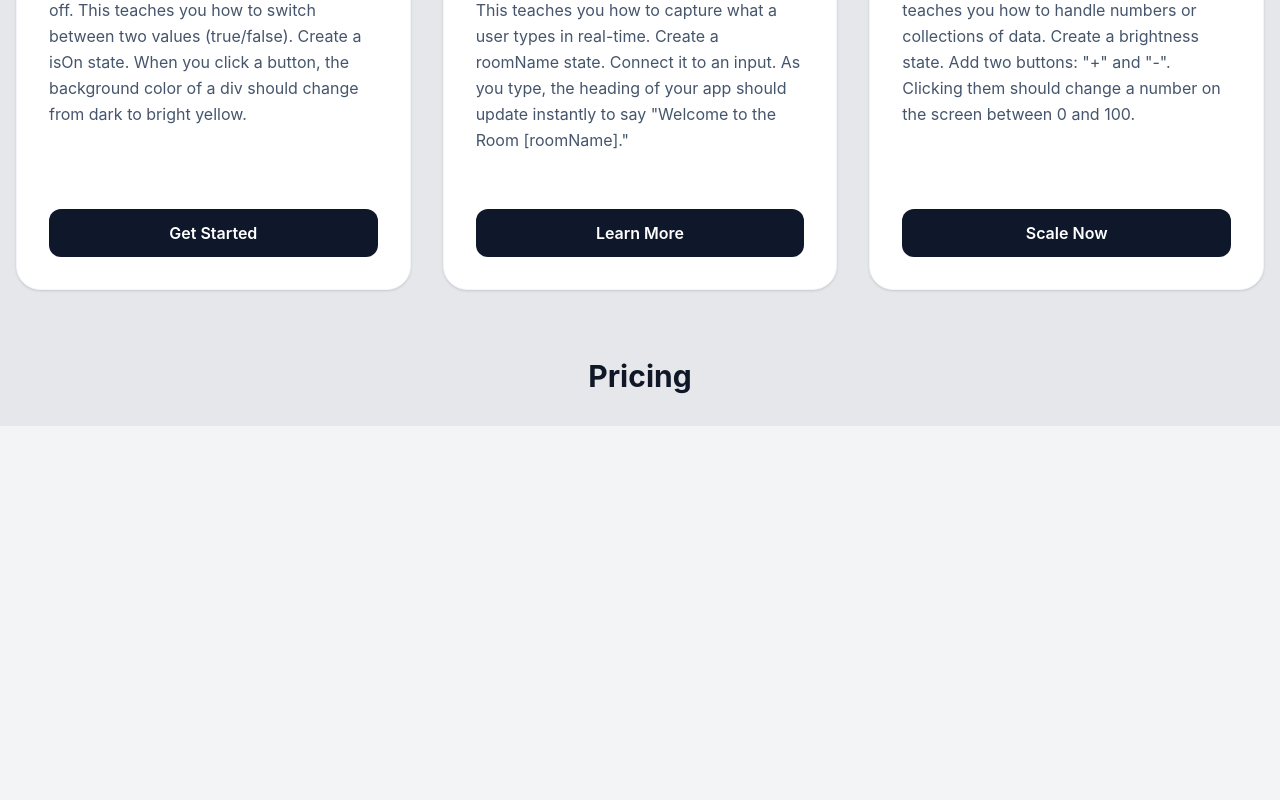
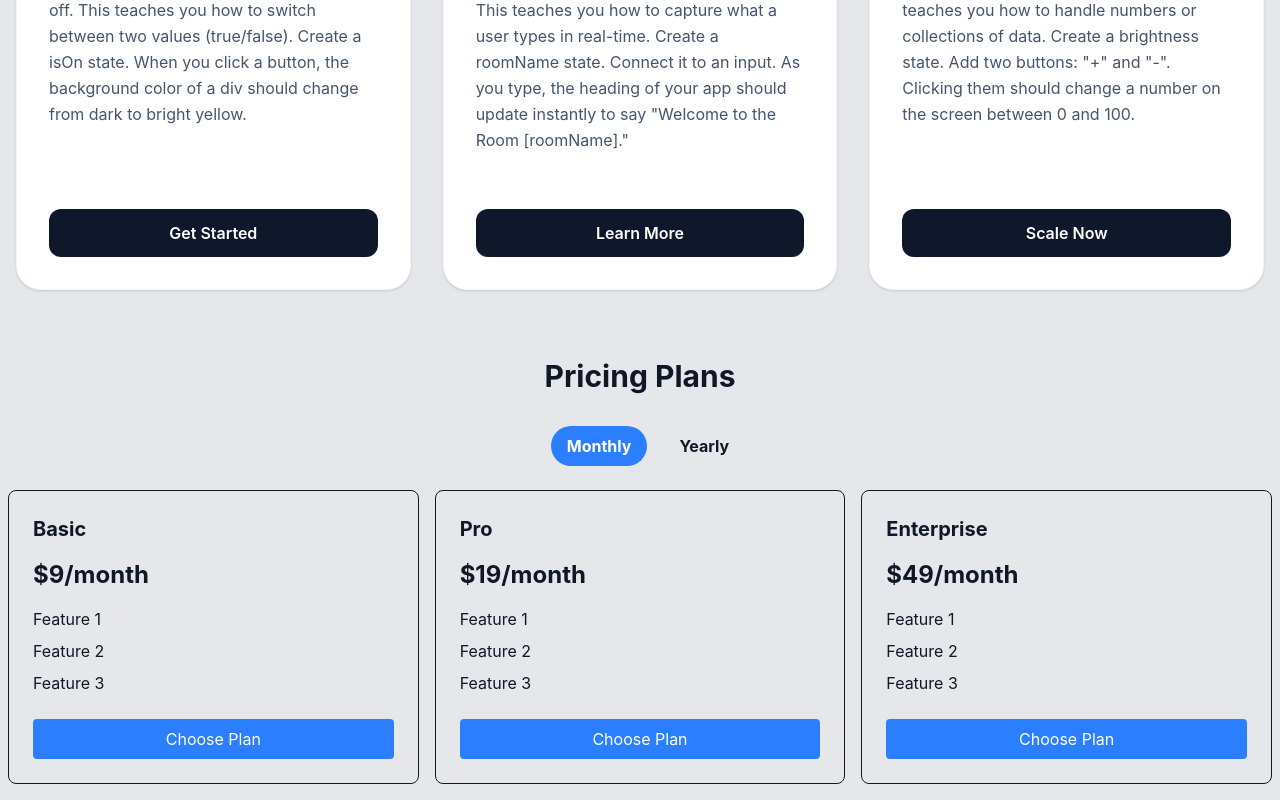
Before and after one commit to BesuHosiso/react-learning-journey, a React (Vite) app in the folder one-react-state/: page / in a window 1280 px wide. Shown: the part 634-1434 px from the top of the page. Before the commit the page ends 1060 px from the top, so only its background shows below. Built offline with nearby package versions, Linux system fonts and the light colour scheme.

Commit message:
feat(ui): add layout and styling to pricing component

```diff
--- a/one-react-state/src/components/pricing.jsx
+++ b/one-react-state/src/components/pricing.jsx
@@ -1,10 +1,35 @@
 import React from 'react'
+import { useState } from 'react'
+function Pricing() {
+  const [isYearly, setIsYearly] = useState(false);
+  const pricingPlans = [
+  { id: 1, name: "Basic", monthlyPrice: 9, yearlyPrice: 90 },
+  { id: 2, name: "Pro", monthlyPrice: 19, yearlyPrice: 190 },
+  { id: 3, name: "Enterprise", monthlyPrice: 49, yearlyPrice: 490 }
+];
 
-function Pricing() {
   return (
     <div>
-        <h1 className="text-3xl font-bold text-center mb-8">Pricing</h1>
-        <div className="grid grid-cols-1 md:grid-cols-2 lg:grid-cols-3 gap-8">
+        <h1 className="text-3xl font-bold text-center mb-8">Pricing Plans</h1>
+        <div className="flex justify-center mb-6 w-full">
+          <span onClick={() => setIsYearly(false)} className={isYearly ? "ml-4 cursor-pointer font-bold rounded-full py-2 px-4" : "ml-4 cursor-pointer font-bold rounded-full bg-blue-500 text-white py-2 px-4"}>Monthly</span>
+          <span onClick={() => setIsYearly(true)} className={isYearly ? "ml-4 cursor-pointer font-bold rounded-full bg-blue-500 text-white py-2 px-4" : "ml-4 cursor-pointer font-bold rounded-full py-2 px-4"}>Yearly</span>
+        </div>
+        <div className='grid grid-cols-1 md:grid-cols-3 gap-4 mt-6 px-4 md:px-2'>
+          {pricingPlans.map((plans) => {
+            return (
+              <div className='border rounded-lg p-6 mb-4 flex flex-col' key={plans.id}>
+                <h2 className='text-xl font-bold'>{plans.name}</h2>
+                <p className='text-2xl font-bold mt-4'>{isYearly ? `$${plans.yearlyPrice}/year` : `$${plans.monthlyPrice}/month`}</p>
+                <ul className='mt-4'>
+                  <li className='mb-2'>Feature 1</li>
+                  <li className='mb-2'>Feature 2</li>
+                  <li className='mb-2'>Feature 3</li>
+                </ul>
+                <button className='bg-blue-500 text-white py-2 px-4 rounded hover:bg-blue-600 cursor-pointer mt-4'>Choose Plan</button>
+              </div>
+            )
+          })}
         </div>
     </div>
   )
```
